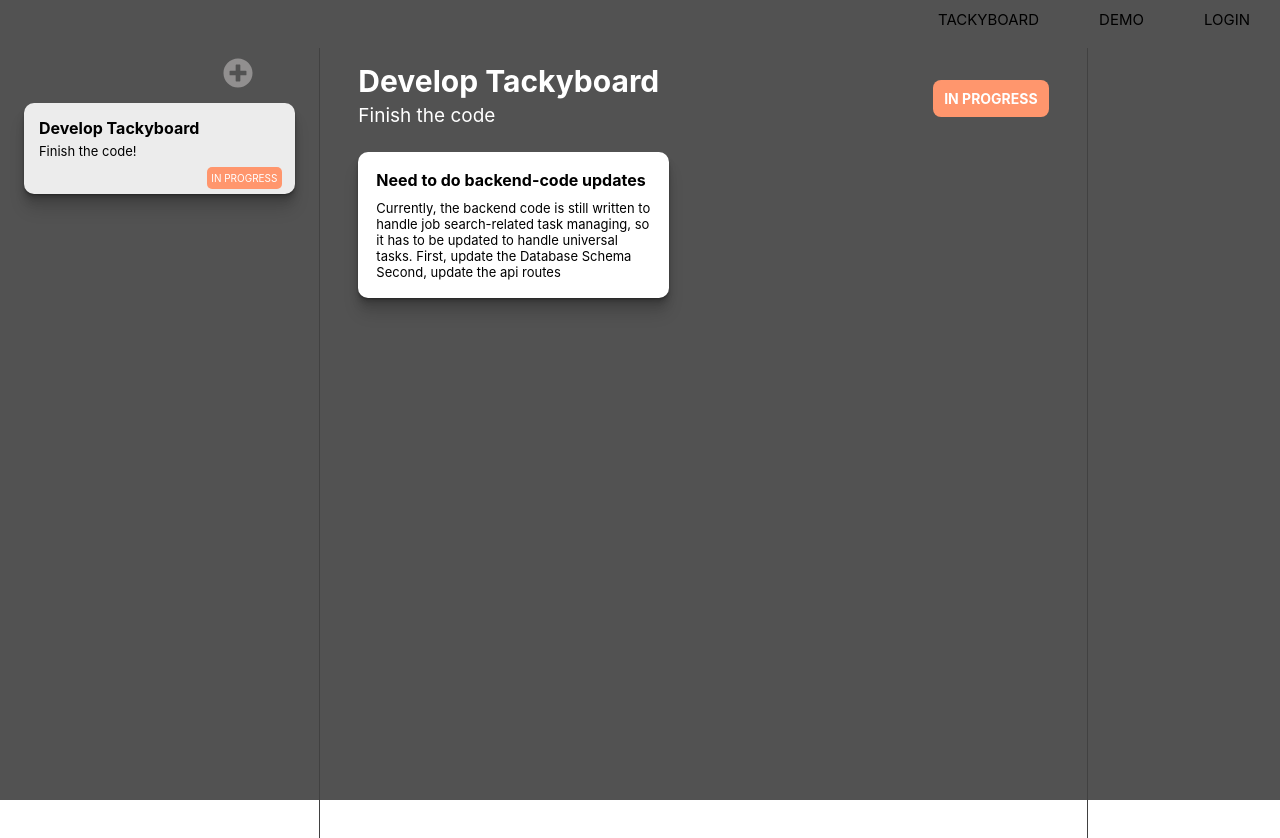
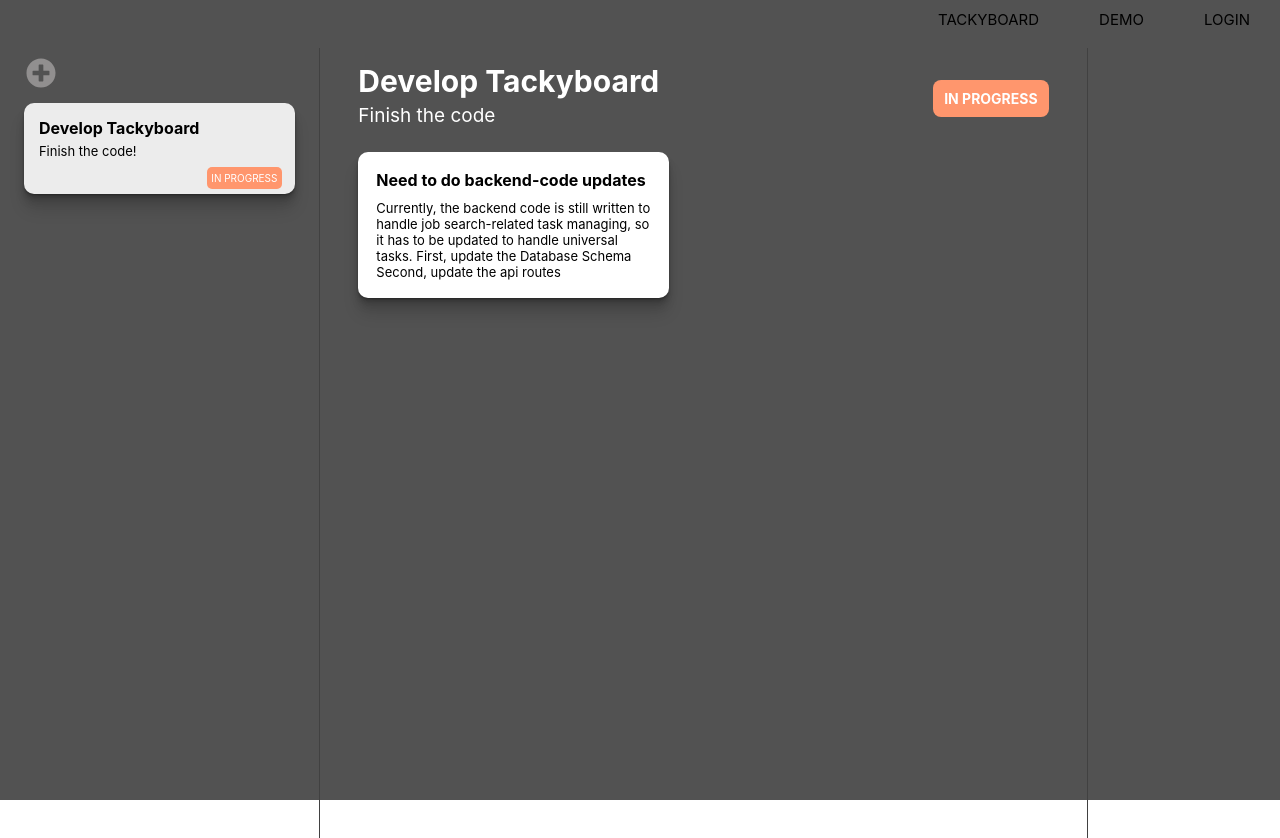
Before and after one commit to dogpineapple/tackyboard, a React (Create React App) app in the folder tackyboard-frontend/: page /demo in a window 1280 px wide. Shown: the top 838 px of the page. Built offline with nearby package versions, Linux system fonts and the light colour scheme.

Commit message:
changed margin-left value on add-new-task button

```diff
--- a/tackyboard-frontend/src/TaskList/TaskList.css
+++ b/tackyboard-frontend/src/TaskList/TaskList.css
@@ -1,5 +1,5 @@
 .TaskList-new-task-button {
   cursor: pointer;
-  margin: 1rem 0 1.5rem 70%;
+  margin: 1rem 0 1.5rem 8%;
   color: rgb(145, 143, 143);
 }
```
